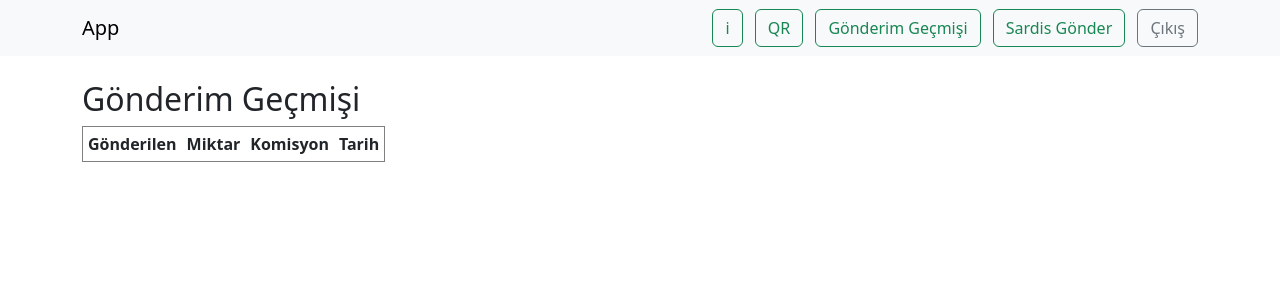
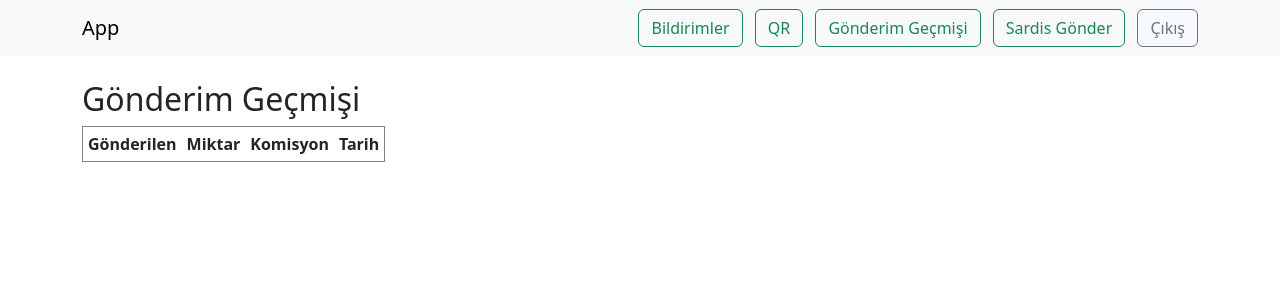
Before and after one commit to ardagencer1206/wallet, a Flask app: page /history in a window 1280 px wide. Shown: the top 300 px of the page. Run offline with Flask 3, Linux system fonts and the light colour scheme; the visitor is signed in with stand-in values (Sample User, id 1); data comes from the database, SQL or seed files in the repository; data that the repository does not hold is empty.

Commit message:
Update base.html

```diff
--- a/templates/base.html
+++ b/templates/base.html
@@ -12,7 +12,7 @@
         <a class="navbar-brand" href="{{ url_for('home') }}">App</a>
         <div class="ms-auto">
           {% if current_user.is_authenticated %}
-            <a class="btn btn-outline-success me-2" href="{{ url_for('notifications') }}">i</a>
+            <a class="btn btn-outline-success me-2" href="{{ url_for('notifications') }}">Bildirimler</a>
             <a class="btn btn-outline-success me-2" href="{{ url_for('qr') }}">QR</a>
             <a class="btn btn-outline-success me-2" href="{{ url_for('history') }}">Gönderim Geçmişi</a>
             <a class="btn btn-outline-success me-2" href="{{ url_for('transfer') }}">Sardis Gönder</a>
```
